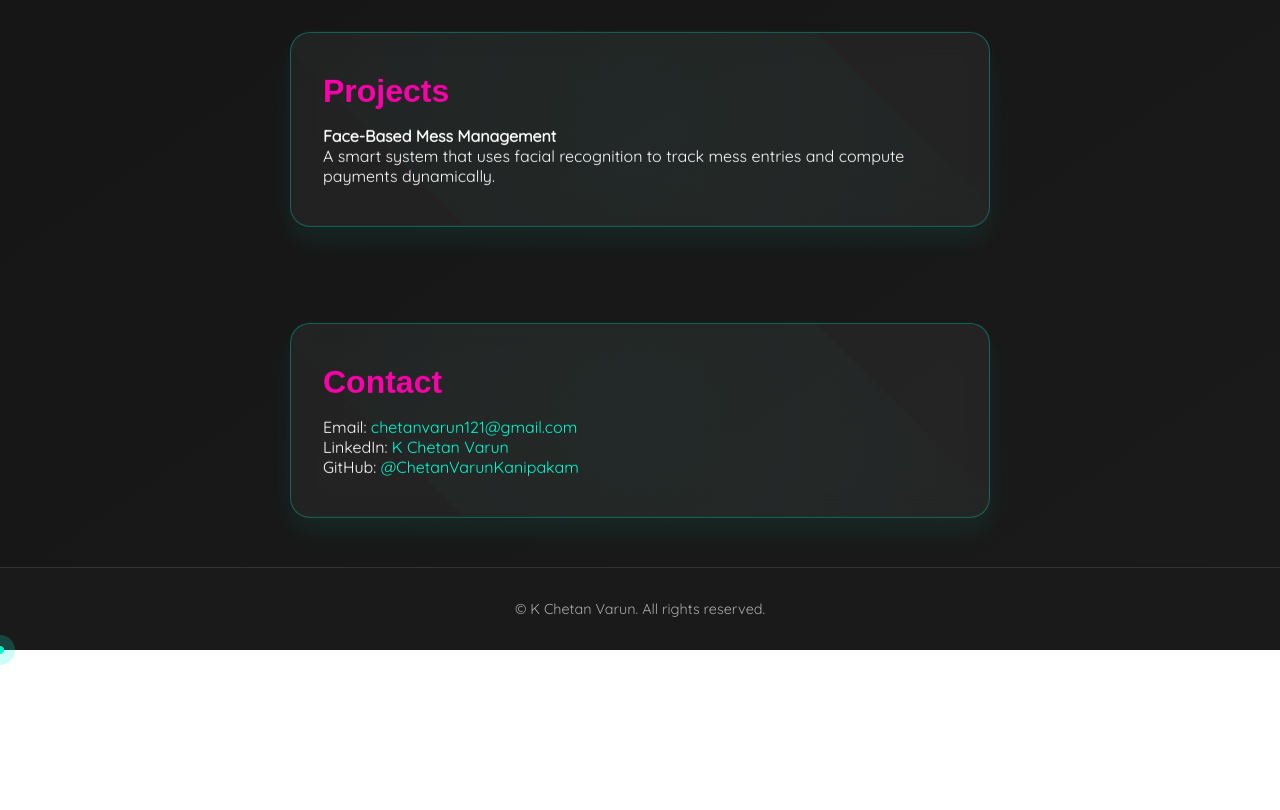
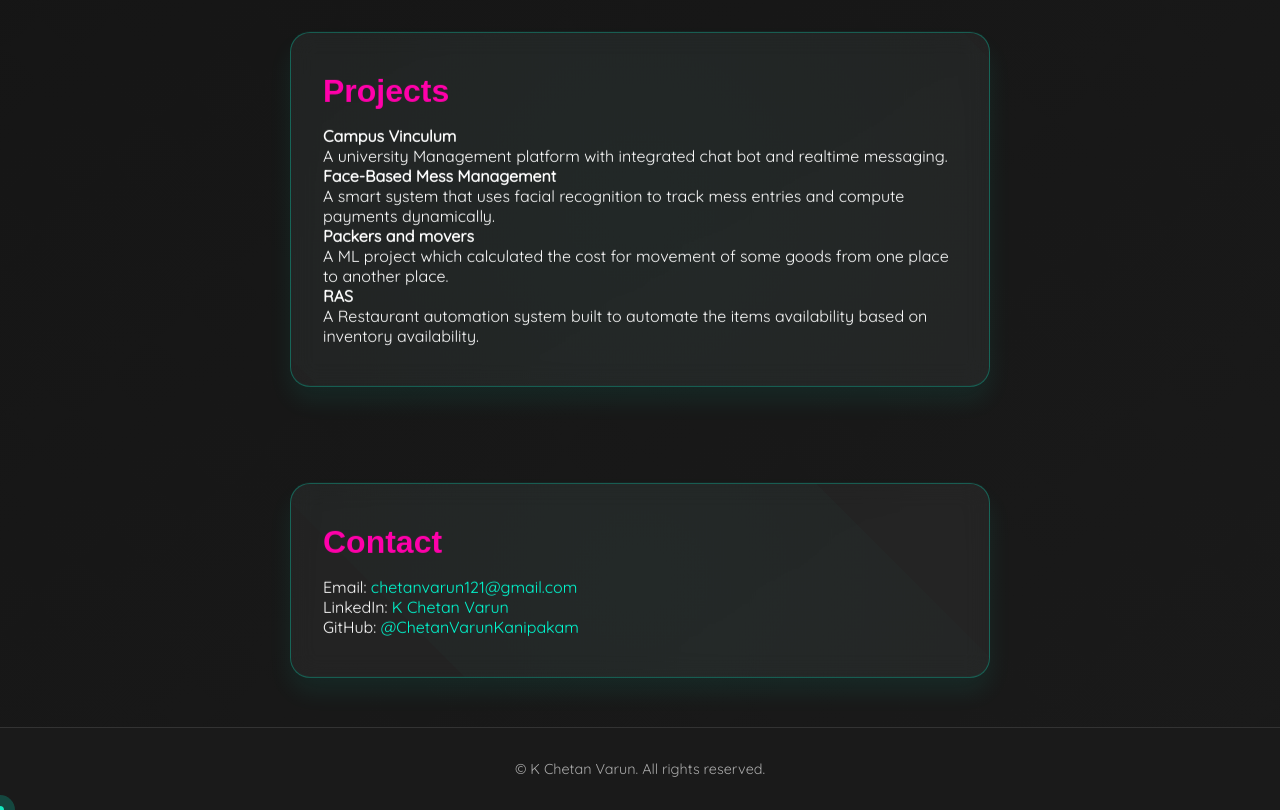
Before and after one commit to ChetanVarunKanipakam/Portfolio, a plain HTML site: page portfolio.html in a window 1280 px wide. Shown: the part 2560-3370 px from the top of the page. Before the commit the page ends 3210 px from the top, so only its background shows below. Drawn offline with Linux system fonts and the light colour scheme.

Commit message:
added projects

```diff
--- a/portfolio.html
+++ b/portfolio.html
@@ -90,7 +90,10 @@
   <section class="section" id="projects">
     <div class="card">
       <h2>Projects</h2>
+      <p><strong>Campus Vinculum</strong><br/> A university Management platform with integrated chat bot and realtime messaging.</p>
       <p><strong>Face-Based Mess Management</strong><br/>A smart system that uses facial recognition to track mess entries and compute payments dynamically.</p>
+      <p><strong>Packers and movers</strong><br/> A ML project which calculated the cost for movement of some goods from one place to another place.</p>
+      <p><strong>RAS</strong><br/> A Restaurant automation system built to automate the items availability based on inventory availability.</p>
     </div>
   </section>
 
```
